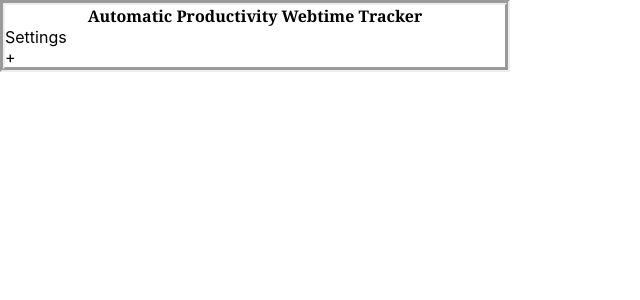
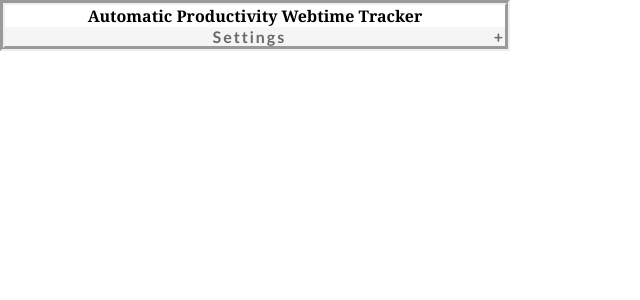
Before and after one commit to abc1203/auto-productivity-tracker, a React (Create React App) app: page / in a window 1280 px wide. Shown: the top 300 px of the page, without its empty margins (0-640 px from the left). Built offline with nearby package versions, Linux system fonts and the light colour scheme.

Commit message:
Update Accordion.css

```diff
--- a/src/components/Accordion.css
+++ b/src/components/Accordion.css
@@ -1,12 +1,10 @@
-.accordion-header {
+
+.accordion-title {
     width: 100%;
-    height: 20px;
     background-color:whitesmoke;
     cursor: pointer;
-    text-align: left;
     border: none;
     transition: 0.4s;
-
     font-size: 16px;
     font-family:'Gill Sans', 'Gill Sans MT', Calibri, 'Trebuchet MS', sans-serif;
     text-align: center;
@@ -15,12 +13,16 @@
     letter-spacing: 2px;
 }
 
-.active, .accordion-header:hover {
-    background-color: gray;
+.active, .accordion-title:hover {
+    background-color: rgb(163, 163, 163);
 }
 
+.accordion-indicator {
+    float: right;
+}
+
+
 .accordion-content {
-    display: none;
     overflow: hidden;
-    background-color: lavender;
+    background-color: whitesmoke;
 }
```
